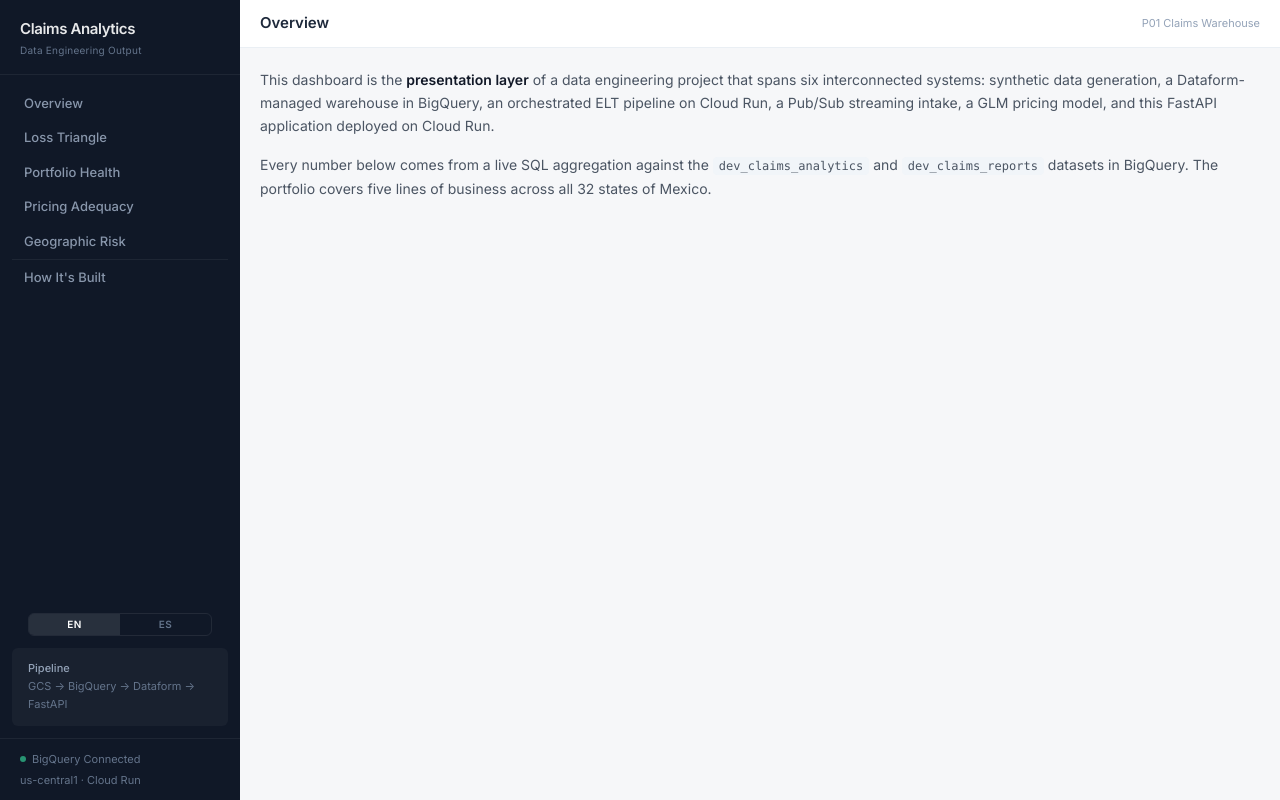
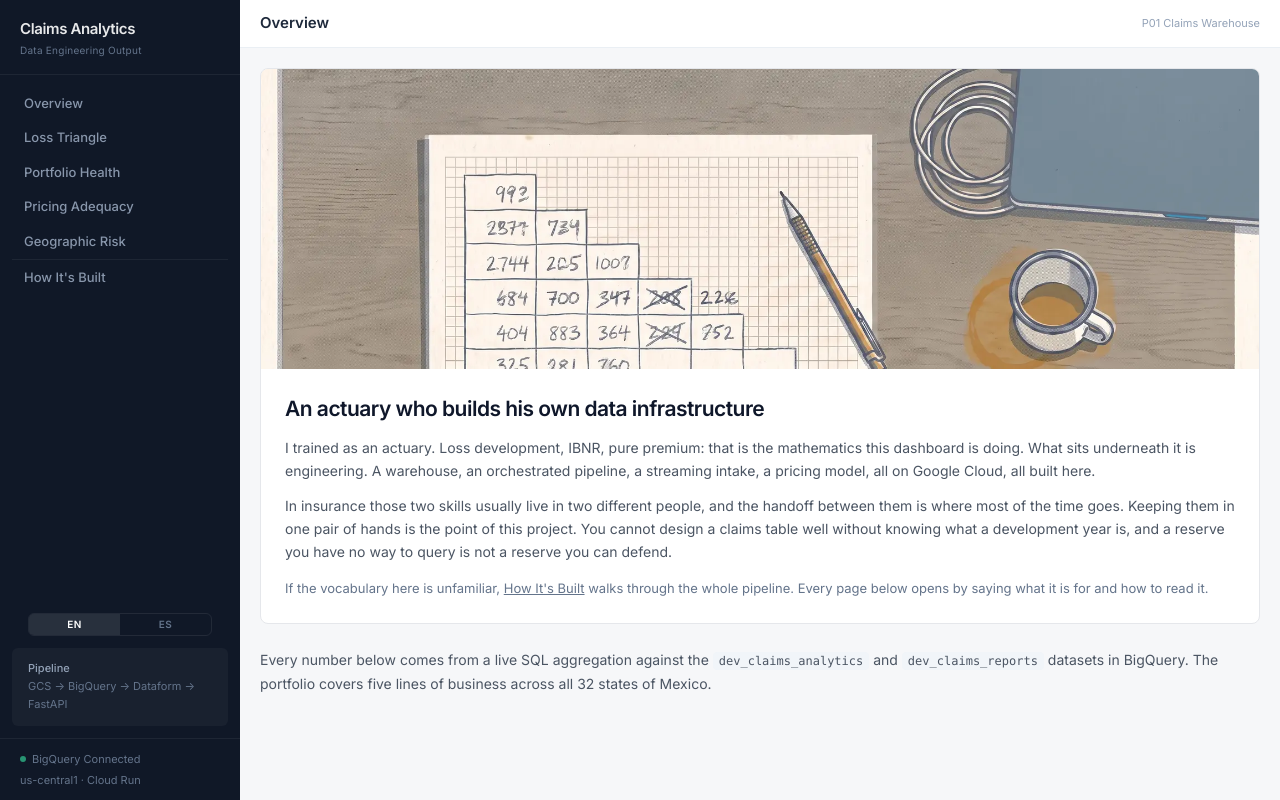
Before and after one commit to GonorAndres/data-engineer-path, a Flask app: template projects/01-claims-warehouse/dashboard/templates/home.html in a window 1280 px wide. Run offline with Flask 3, Linux system fonts and the light colour scheme; the template is opened without the code that fills it, so the values that code supplies are empty; some libraries are stand-ins or nearby versions.

Commit message:
feat(p01): give the dashboard enough context to be read by a stranger
Someone landing on this page had no idea who built it or why. The Overview
opened straight into a description of six systems, which tells a visitor what
the machinery is before telling them what it is for.

Adds a hook at the top of the Overview: an illustration of the desk this work
actually happens on -- a loss triangle worked out by hand on graph paper, with
crossed-out figures, next to a laptop -- and two paragraphs stating the thing
the rest of the page cannot say for itself. The mathematics on this dashboard
is actuarial; the platform underneath it is engineering; both halves are mine,
and in insurance keeping them in one pair of hands is the whole argument.

The illustration is a risograph-style render, cooled to the dashboard's slate
palette so it reads as part of the page rather than decoration dropped on top.
Served as WebP with a JPEG fallback, 143 KB and 219 KB, cropped to a band so
the KPIs stay near the fold.

Each analysis view now carries a plain-language line under the technical one.
"IBNR reserve patterns by accident year" means nothing to a recruiter; "claims
are not paid the year they happen, and this shows how much is still owed" does.
Both are kept -- the audience is recruiters and data engineers at once.

Also fixes three things the frontend was getting wrong about its own repo:

- P04 was labelled "Data Quality" on the Overview and "Data Quality Framework"
  on How It's Built. P04 is the Terraform project. Data quality is P01's 16
  Dataform assertions, which P01's own card already describes.
- P05 was labelled "Cost Governance". P05 is the streaming Beam pipeline on
  Dataflow -- event-time windows, early and late trigger firings, allowed
  lateness, dead-letter routing. Cost governance is not a project at all.
- The Overview's pipeline grid hardcoded English labels inside a page that has
  an EN/ES toggle, so half of it stayed in English on the Spanish view.

And orient="auto-start-auto" on the pipeline diagram's arrow markers is not a
valid SVG value, so both diagrams threw a console error on every load. It is
"auto". Verified: 0 console errors, both languages, no text bleeding across the
toggle.

```diff
--- a/projects/01-claims-warehouse/dashboard/templates/home.html
+++ b/projects/01-claims-warehouse/dashboard/templates/home.html
@@ -10,12 +10,60 @@
 </div>
 {% endif %}
 
-<p class="section-context mb-4" data-lang="en">
-    This dashboard is the <strong>presentation layer</strong> of a data engineering project that spans six
-    interconnected systems: synthetic data generation, a Dataform-managed warehouse in BigQuery,
-    an orchestrated ELT pipeline on Cloud Run, a Pub/Sub streaming intake, a GLM pricing model,
-    and this FastAPI application deployed on Cloud Run.
-</p>
+<div class="card overflow-hidden mb-6">
+    <picture>
+        <source srcset="/static/img/hero-desk.webp" type="image/webp">
+        <img src="/static/img/hero-desk.jpg" width="1800" height="764"
+             alt="Overhead view of a desk: a loss development triangle worked out by hand on graph paper, a mechanical pencil, an enamel mug, and a closed laptop with a coiled cable."
+             class="w-full block h-[200px] sm:h-[260px] lg:h-[300px] object-cover object-center">
+    </picture>
+    <div class="p-5 md:p-6">
+        <div data-lang="en">
+            <h2 class="text-[19px] md:text-[21px] font-semibold text-slate-900 tracking-tight mb-3">
+                An actuary who builds his own data infrastructure
+            </h2>
+            <p class="section-context mb-3">
+                I trained as an actuary. Loss development, IBNR, pure premium: that is the mathematics
+                this dashboard is doing. What sits underneath it is engineering. A warehouse, an
+                orchestrated pipeline, a streaming intake, a pricing model, all on Google Cloud, all
+                built here.
+            </p>
+            <p class="section-context">
+                In insurance those two skills usually live in two different people, and the handoff
+                between them is where most of the time goes. Keeping them in one pair of hands is the
+                point of this project. You cannot design a claims table well without knowing what a
+                development year is, and a reserve you have no way to query is not a reserve you can
+                defend.
+            </p>
+            <p class="text-[13px] text-slate-500 mt-4">
+                If the vocabulary here is unfamiliar, <a href="/how-its-built" class="underline hover:text-slate-700">How It's Built</a>
+                walks through the whole pipeline. Every page below opens by saying what it is for and how to read it.
+            </p>
+        </div>
+        <div data-lang="es" class="hidden">
+            <h2 class="text-[19px] md:text-[21px] font-semibold text-slate-900 tracking-tight mb-3">
+                Un actuario que construye su propia infraestructura de datos
+            </h2>
+            <p class="section-context mb-3">
+                Me formé como actuario. Desarrollo de siniestros, IBNR, prima pura: esa es la matemática
+                que hace este dashboard. Lo que está debajo es ingeniería. Un warehouse, un pipeline
+                orquestado, ingesta en streaming, un modelo de tarificación, todo sobre Google Cloud y
+                todo construido aquí.
+            </p>
+            <p class="section-context">
+                En seguros esas dos habilidades suelen vivir en dos personas distintas, y en el traspaso
+                entre ambas se va la mayor parte del tiempo. Tenerlas en un mismo par de manos es el punto
+                de este proyecto. No se diseña bien una tabla de siniestros sin saber qué es un año de
+                desarrollo, y una reserva que no puedes consultar no es una reserva que puedas defender.
+            </p>
+            <p class="text-[13px] text-slate-500 mt-4">
+                Si el vocabulario te resulta ajeno, <a href="/how-its-built" class="underline hover:text-slate-700">Cómo Está Construido</a>
+                recorre el pipeline completo. Cada página de abajo abre explicando para qué sirve y cómo leerla.
+            </p>
+        </div>
+    </div>
+</div>
+
 <p class="section-context mb-6" data-lang="en">
     Every number below comes from a live SQL aggregation against the
     <code class="text-[12px] bg-slate-100 px-1.5 py-0.5 rounded">dev_claims_analytics</code>
@@ -23,12 +71,6 @@
     in BigQuery. The portfolio covers five lines of business across all 32 states of Mexico.
 </p>
 
-<p class="section-context mb-4 hidden" data-lang="es">
-    Este dashboard es la <strong>capa de presentación</strong> de un proyecto de ingeniería de datos que conecta seis
-    sistemas: generación de datos sintéticos, un warehouse administrado con Dataform en BigQuery,
-    un pipeline ELT orquestado en Cloud Run, ingesta en tiempo real con Pub/Sub, un modelo GLM de tarificación
-    y esta aplicación FastAPI desplegada en Cloud Run.
-</p>
 <p class="section-context mb-6 hidden" data-lang="es">
     Cada número que ves aquí viene de una consulta SQL en vivo contra los datasets
     <code class="text-[12px] bg-slate-100 px-1.5 py-0.5 rounded">dev_claims_analytics</code>
@@ -96,24 +138,36 @@
         <span class="text-[14px] font-semibold text-slate-800 hidden" data-lang="es">Triángulo de Desarrollo de Pérdidas</span>
         <span class="block text-[13px] text-slate-500 mt-0.5" data-lang="en">How claim costs develop over time. Shows cumulative paid losses and IBNR reserve patterns by accident year.</span>
         <span class="block text-[13px] text-slate-500 mt-0.5 hidden" data-lang="es">Cómo evolucionan los costos de siniestros a lo largo del tiempo. Muestra pérdidas pagadas acumuladas y patrones de reserva IBNR por año de ocurrencia.</span>
+
+        <span class="block text-[12px] text-slate-400 mt-1.5 italic" data-lang="en">In plain terms: Claims are not paid the year they happen. This shows how much of each year&rsquo;s cost has been paid so far, and roughly how much is still owed.</span>
+        <span class="block text-[12px] text-slate-400 mt-1.5 italic hidden" data-lang="es">En palabras simples: Los siniestros no se pagan el año en que ocurren. Esto muestra cuánto del costo de cada año ya se pagó, y aproximadamente cuánto se sigue debiendo.</span>
     </a>
     <a href="/portfolio-health" class="card block p-4 hover:border-slate-300 transition-colors">
         <span class="text-[14px] font-semibold text-slate-800" data-lang="en">Portfolio Health</span>
         <span class="text-[14px] font-semibold text-slate-800 hidden" data-lang="es">Salud del Portafolio</span>
         <span class="block text-[13px] text-slate-500 mt-0.5" data-lang="en">Underwriting performance trends: claim frequency, pure premium, and loss ratios across coverage lines and years.</span>
         <span class="block text-[13px] text-slate-500 mt-0.5 hidden" data-lang="es">Tendencias de suscripción: frecuencia de siniestros, prima pura y razones de pérdida por línea de cobertura y año.</span>
+
+        <span class="block text-[12px] text-slate-400 mt-1.5 italic" data-lang="en">In plain terms: Is this book of business making money or losing it, and is that getting better or worse over time?</span>
+        <span class="block text-[12px] text-slate-400 mt-1.5 italic hidden" data-lang="es">En palabras simples: ¿Esta cartera está ganando o perdiendo dinero, y esa tendencia mejora o empeora con el tiempo?</span>
     </a>
     <a href="/pricing-adequacy" class="card block p-4 hover:border-slate-300 transition-colors">
         <span class="text-[14px] font-semibold text-slate-800" data-lang="en">Pricing Adequacy</span>
         <span class="text-[14px] font-semibold text-slate-800 hidden" data-lang="es">Adecuación de Precios</span>
         <span class="block text-[13px] text-slate-500 mt-0.5" data-lang="en">GLM model output comparing predicted required premium vs. actual charged premium to identify mispriced policies.</span>
         <span class="block text-[13px] text-slate-500 mt-0.5 hidden" data-lang="es">Salida del modelo GLM que compara la prima requerida estimada contra la prima cobrada para identificar pólizas mal tarificadas.</span>
+
+        <span class="block text-[12px] text-slate-400 mt-1.5 italic" data-lang="en">In plain terms: For each policy: what the model says it should have cost, against what the customer was actually charged.</span>
+        <span class="block text-[12px] text-slate-400 mt-1.5 italic hidden" data-lang="es">En palabras simples: Para cada póliza: lo que el modelo dice que debió costar, contra lo que realmente se le cobró al cliente.</span>
     </a>
     <a href="/geographic-risk" class="card block p-4 hover:border-slate-300 transition-colors">
         <span class="text-[14px] font-semibold text-slate-800" data-lang="en">Geographic Risk Concentration</span>
         <span class="text-[14px] font-semibold text-slate-800 hidden" data-lang="es">Concentración de Riesgo Geográfico</span>
         <span class="block text-[13px] text-slate-500 mt-0.5" data-lang="en">State-level claim volume and severity. Highlights where portfolio risk is most concentrated across Mexico.</span>
         <span class="block text-[13px] text-slate-500 mt-0.5 hidden" data-lang="es">Volumen y severidad de siniestros por estado. Muestra dónde se concentra el riesgo del portafolio en México.</span>
+
+        <span class="block text-[12px] text-slate-400 mt-1.5 italic" data-lang="en">In plain terms: Where in Mexico the claims are, and where they are most expensive when they happen.</span>
+        <span class="block text-[12px] text-slate-400 mt-1.5 italic hidden" data-lang="es">En palabras simples: En qué parte de México ocurren los siniestros, y dónde resultan más caros cuando ocurren.</span>
     </a>
 </div>
 
@@ -123,32 +177,38 @@
     <div class="grid grid-cols-2 md:grid-cols-3 lg:grid-cols-6 gap-3 text-center text-[12px]">
         <div class="py-3 px-2 rounded-md bg-slate-50 border border-slate-200">
             <span class="block font-semibold text-slate-700">P01</span>
-            <span class="text-slate-500">Claims Warehouse</span>
+            <span class="text-slate-500" data-lang="en">Claims Warehouse</span>
+            <span class="text-slate-500 hidden" data-lang="es">Almacén de Siniestros</span>
             <span class="block text-[10px] text-slate-400 mt-1">Dataform + BigQuery</span>
         </div>
         <div class="py-3 px-2 rounded-md bg-slate-50 border border-slate-200">
             <span class="block font-semibold text-slate-700">P02</span>
-            <span class="text-slate-500">Orchestrated ELT</span>
+            <span class="text-slate-500" data-lang="en">Orchestrated ELT</span>
+            <span class="text-slate-500 hidden" data-lang="es">ELT Orquestado</span>
             <span class="block text-[10px] text-slate-400 mt-1">Cloud Run + Scheduler</span>
         </div>
         <div class="py-3 px-2 rounded-md bg-slate-50 border border-slate-200">
             <span class="block font-semibold text-slate-700">P03</span>
-            <span class="text-slate-500">Streaming Intake</span>
+            <span class="text-slate-500" data-lang="en">Streaming Intake</span>
+            <span class="text-slate-500 hidden" data-lang="es">Ingesta en Tiempo Real</span>
             <span class="block text-[10px] text-slate-400 mt-1">Pub/Sub + Cloud Run</span>
         </div>
         <div class="py-3 px-2 rounded-md bg-slate-50 border border-slate-200">
             <span class="block font-semibold text-slate-700">P04</span>
-            <span class="text-slate-500">Data Quality</span>
-            <span class="block text-[10px] text-slate-400 mt-1">Dataform Assertions</span>
+            <span class="text-slate-500" data-lang="en">Infrastructure as Code</span>
+            <span class="text-slate-500 hidden" data-lang="es">Infraestructura como Código</span>
+            <span class="block text-[10px] text-slate-400 mt-1">Terraform + GCP</span>
         </div>
         <div class="py-3 px-2 rounded-md bg-slate-50 border border-slate-200">
             <span class="block font-semibold text-slate-700">P05</span>
-            <span class="text-slate-500">Cost Governance</span>
-            <span class="block text-[10px] text-slate-400 mt-1">BQ Slots + Budgets</span>
+            <span class="text-slate-500" data-lang="en">Streaming Pipeline</span>
+            <span class="text-slate-500 hidden" data-lang="es">Pipeline en Streaming</span>
+            <span class="block text-[10px] text-slate-400 mt-1">Dataflow + Beam</span>
         </div>
         <div class="py-3 px-2 rounded-md bg-white border border-dashed border-slate-300">
             <span class="block font-semibold text-slate-700">P06</span>
-            <span class="text-slate-500">Pricing ML</span>
+            <span class="text-slate-500" data-lang="en">Pricing ML</span>
+            <span class="text-slate-500 hidden" data-lang="es">Tarificación con ML</span>
             <span class="block text-[10px] text-slate-400 mt-1">GLM &rarr; model_scoring</span>
         </div>
     </div>
```
Also changed, not shown: projects/01-claims-warehouse/dashboard/templates/how_its_built.html (+10 -10 lines), projects/01-claims-warehouse/dashboard/static/img/hero-desk.jpg (added), projects/01-claims-warehouse/dashboard/static/img/hero-desk.webp (added).
